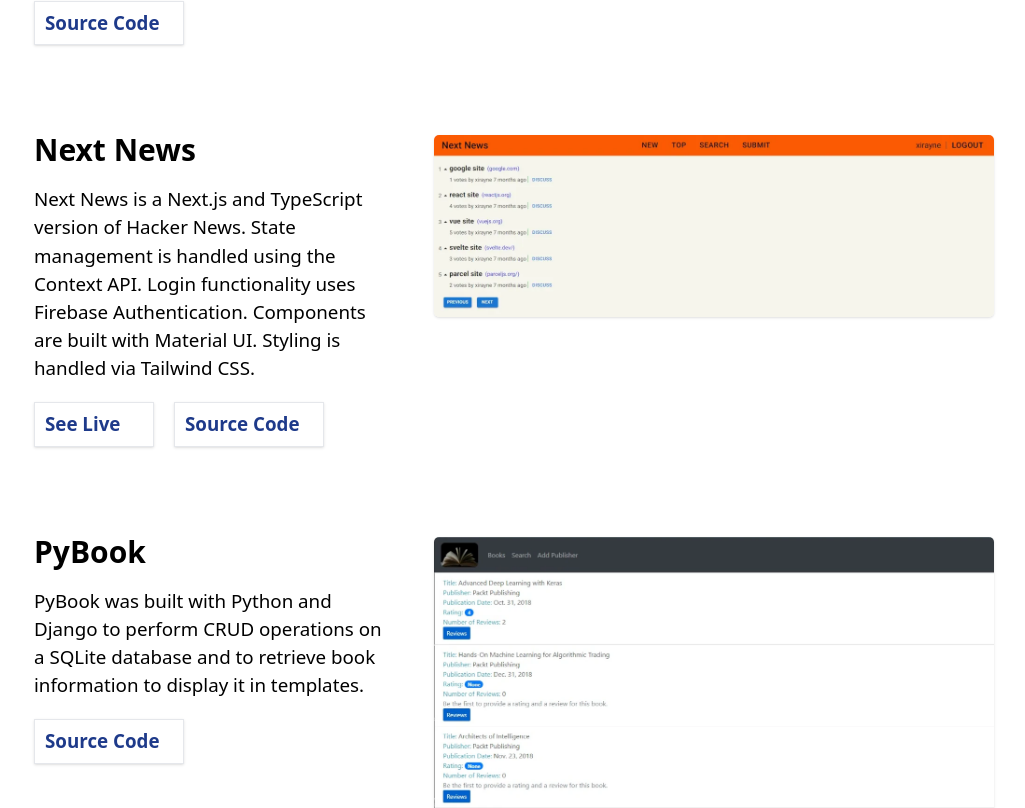
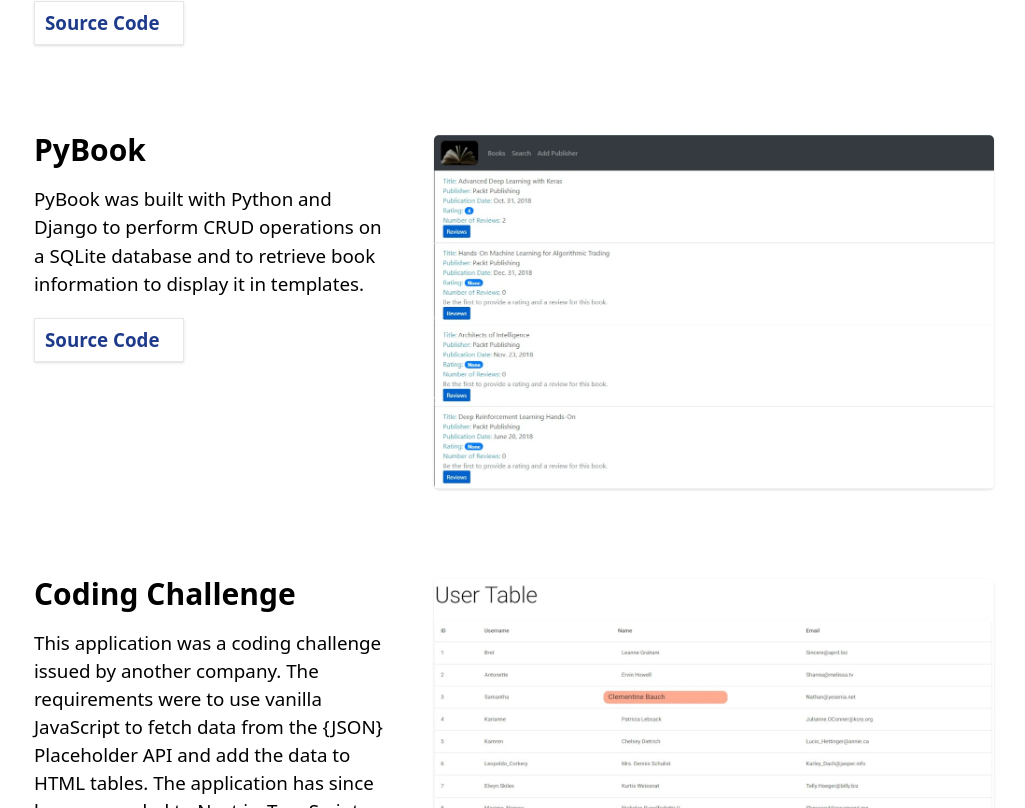
Before and after one commit to xiraynedev/portfolio-v2, a React app: page / in a window 1280 px wide. Shown: the part 2912-3720 px from the top of the page, without its empty margins (126-1151 px from the left). Built offline with nearby package versions, Linux system fonts and the light colour scheme.

Commit message:
remove application

```diff
--- a/src/components/Container/Container.tsx
+++ b/src/components/Container/Container.tsx
@@ -7,7 +7,6 @@ import { AudioConverter } from '../AudioConverter/AudioConverter';
 import { PackageSearch } from '../PackageSearch/PackageSearch';
 import { ThreadSearch } from '../ThreadSearch/ThreadSearch';
 import { JavaMusic } from '../JavaMusic/JavaMusic';
-import { NextNews } from '../NextNews/NextNews';
 import { PyBook } from '../PyBook/PyBook';
 import { CodingChallenge } from '../CodingChallenge/CodingChallenge';
 import { ReactMessage } from '../ReactMessage/ReactMessage';
@@ -39,7 +38,6 @@ export const Container: React.FC = () => {
       <PackageSearch />
       <ThreadSearch />
       <JavaMusic />
-      <NextNews />
       <PyBook />
       <CodingChallenge />
       <ReactMessage />
--- a/src/components/NextNews/NextNews.tsx
+++ /dev/null
@@ -1,18 +0,0 @@
-import React, { FC } from 'react';
-import { ApplicationContainer } from '../ApplicationContainer/ApplicationContainer';
-
-const nextNewsLarge = require('../../assets/images/next-news-large.webp');
-const nextNewsMedium = require('../../assets/images/next-news-medium.webp');
-
-export const NextNews: FC = () => {
-  const nextNewsProps = {
-    title: 'Next News',
-    text: `Next News is a Next.js and TypeScript version of Hacker News. State management is handled using the Context API. Login functionality uses Firebase Authentication. Components are built with Material UI. Styling is handled via Tailwind CSS.`,
-    liveAnchorHref: 'https://next-news-v1.vercel.app/new/1',
-    sourceAnchorHref: 'https://github.com/xiraynedev/next-news/tree/main',
-    imageFull: nextNewsLarge,
-    imageMedium: nextNewsMedium,
-  };
-
-  return <ApplicationContainer applicationProps={nextNewsProps} />;
-};
```
